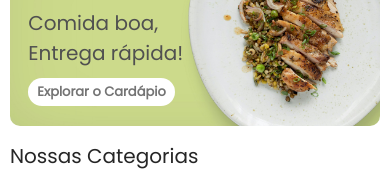
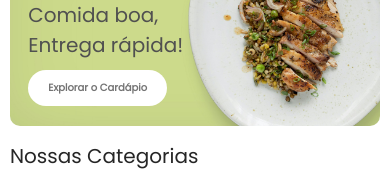
Before and after one commit to lukegoes/limao_delivery, a React (Vite) app: page / in a window 390 px wide. Shown: the part 143-314 px from the top of the page. Built offline with nearby package versions, Linux system fonts and the light colour scheme; no server answers.

Commit message:
fix: ajuste visual

```diff
--- a/src/components/Header/Header.css
+++ b/src/components/Header/Header.css
@@ -74,7 +74,7 @@
         font-size: 12px;
     }
 
-    .header-contents button {
+    .header-contents .explore-button {
         padding: 10px 20px;
         font-size: 14px;
     }
@@ -101,7 +101,7 @@
         font-size: 20px;
     }
 
-    .header-contents button{
+    .header-contents .explore-button{
         font-size: 10px;
     }
 }
```
